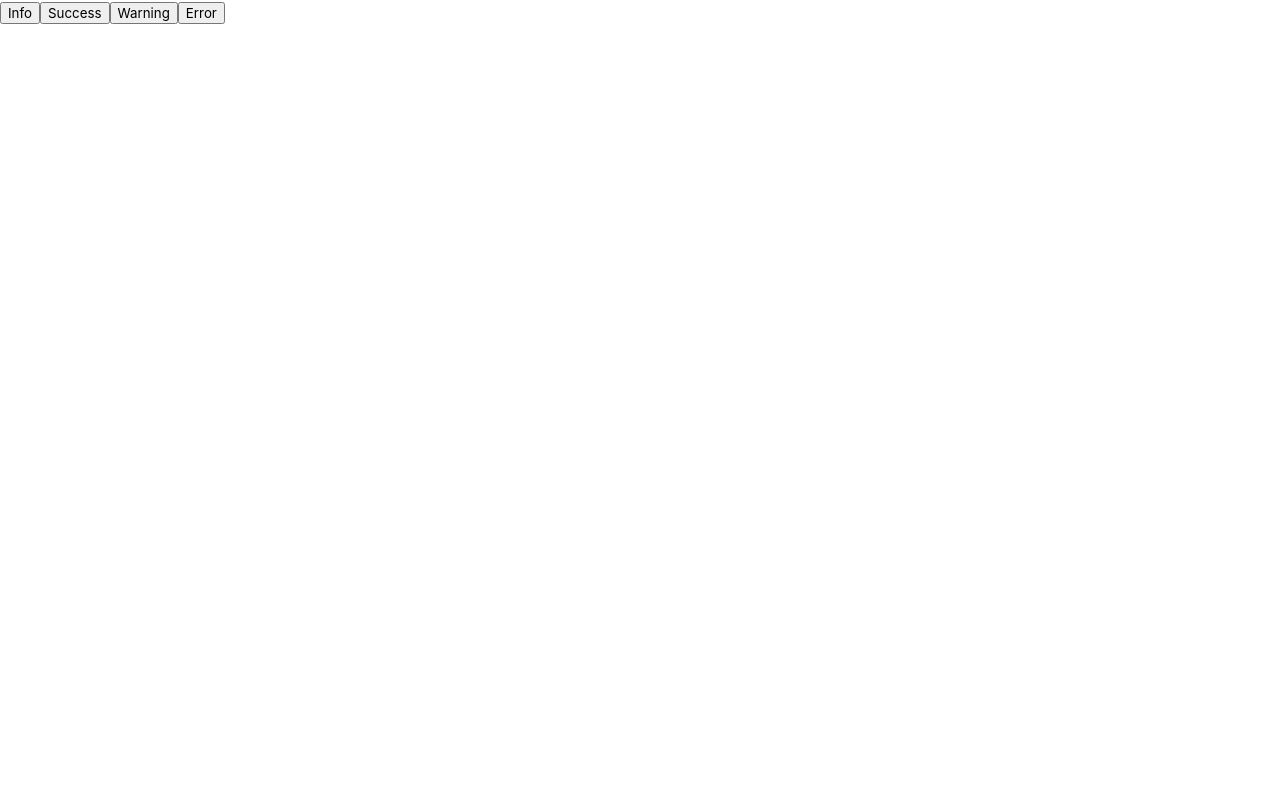
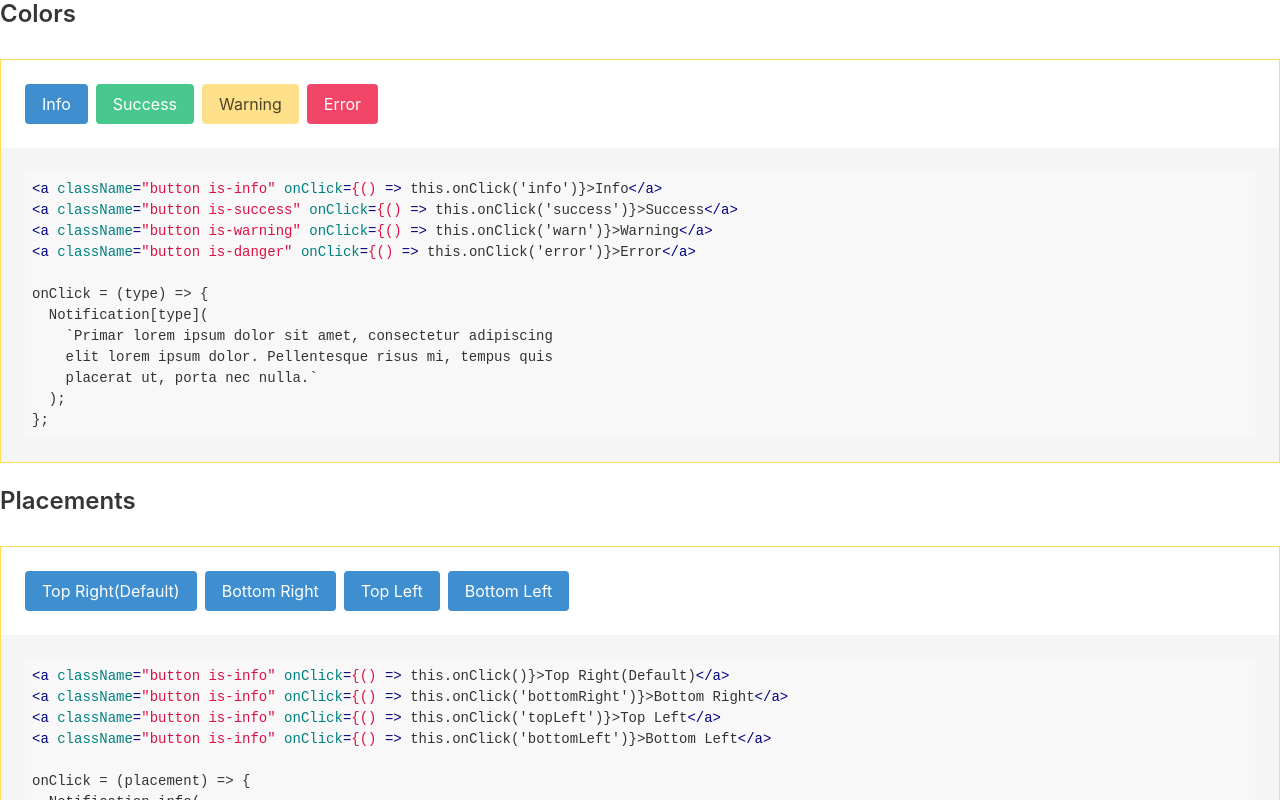
Before and after one commit to lxzxl/react-bulma-notification, a React app: page / in a window 1280 px wide. Shown: the top 800 px of the page. Built offline with nearby package versions, Linux system fonts and the light colour scheme.

Commit message:
improvements and adding document.

```diff
--- a/package.json
+++ b/package.json
@@ -13,6 +13,7 @@
     "extract-text-webpack-plugin": "3.0.0",
     "file-loader": "0.11.2",
     "fs-extra": "3.0.1",
+    "highlight.js": "^9.12.0",
     "html-webpack-plugin": "2.29.0",
     "jest": "20.0.4",
     "object-assign": "4.1.1",
@@ -44,6 +45,7 @@
     "test": "node scripts/test.js --env=jsdom"
   },
   "devDependencies": {
+    "@types/highlight.js": "^9.12.2",
     "@types/jest": "^22.0.0",
     "@types/node": "^8.5.2",
     "@types/react": "^16.0.31",
--- a/src/index.tsx
+++ b/src/index.tsx
@@ -1,18 +1,78 @@
-import * as React from 'react';
-import * as ReactDOM from 'react-dom';
+import React, { Component, PureComponent } from 'react';
+import ReactDOM from 'react-dom';
 import 'bulma/css/bulma.css';
 import registerServiceWorker from './registerServiceWorker';
 import Notification from './lib';
+import './style.less';
+import hljs from 'highlight.js';
+import 'highlight.js/styles/github.css';
+import { Placement } from 'rc-notification';
 
-class App extends React.Component {
+hljs.configure({ languages: ['html'] });
+
+interface Props {
+  name?: string;
+  code?: string;
+}
+
+class Snippet extends PureComponent<Props> {
+  private code: HTMLElement;
+  componentDidMount() {
+    hljs.highlightBlock(this.code);
+  }
   render() {
     return (
       <>
-        <button onClick={() => this.onClick('info')}>Info</button>
-        <button onClick={() => this.onClick('success')}>Success</button>
-        <button onClick={() => this.onClick('warn')}>Warning</button>
-        <button onClick={() => this.onClick('error')}>Error</button>
+        <h2 className="title is-4 is-spaced">{this.props.name}</h2>
+        <div className="snippet">
+          <div className="snippet-preview">{this.props.children}</div>
+          {this.props.code && (
+            <div className="snippet-code">
+              <pre>
+                <code ref={(code: HTMLElement) => (this.code = code)}>
+                  {this.props.code}
+                </code>
+              </pre>
+            </div>
+          )}
+        </div>
       </>
+    );
+  }
+}
+
+class Colors extends PureComponent {
+  render() {
+    const code = `<a className="button is-info" onClick={() => this.onClick('info')}>Info</a>
+<a className="button is-success" onClick={() => this.onClick('success')}>Success</a>
+<a className="button is-warning" onClick={() => this.onClick('warn')}>Warning</a>
+<a className="button is-danger" onClick={() => this.onClick('error')}>Error</a>
+
+onClick = (type) => {
+  Notification[type](
+    \`Primar lorem ipsum dolor sit amet, consectetur adipiscing
+    elit lorem ipsum dolor. Pellentesque risus mi, tempus quis
+    placerat ut, porta nec nulla.\`
+  );
+};`;
+    return (
+      <Snippet name="Colors" code={code}>
+        <a className="button is-info" onClick={() => this.onClick('info')}>
+          Info
+        </a>
+        <a
+          className="button is-success"
+          onClick={() => this.onClick('success')}
+        >
+          Success
+        </a>
+        <a className="button is-warning" onClick={() => this.onClick('warn')}>
+          Warning
+        </a>
+        <a className="button is-danger" onClick={() => this.onClick('error')}>
+          Error
+        </a>
+      </Snippet>
     );
   }
 
@@ -20,12 +80,69 @@ class App extends React.Component {
     Notification[type](
       `Primar lorem ipsum dolor sit amet, consectetur adipiscing
       elit lorem ipsum dolor. Pellentesque risus mi, tempus quis
-      placerat ut, porta nec nulla. Vestibulum rhoncus ac ex sit
-      amet fringilla. Nullam gravida purus diam, et dictum`,
-      'bottomRight'
+      placerat ut, porta nec nulla.`
     );
   };
 }
 
+class Placements extends PureComponent {
+  render() {
+    const code = `<a className="button is-info" onClick={() => this.onClick()}>Top Right(Default)</a>
+<a className="button is-info" onClick={() => this.onClick('bottomRight')}>Bottom Right</a>
+<a className="button is-info" onClick={() => this.onClick('topLeft')}>Top Left</a>
+<a className="button is-info" onClick={() => this.onClick('bottomLeft')}>Bottom Left</a>
+
+onClick = (placement) => {
+  Notification.info(
+    \`Primar lorem ipsum dolor sit amet, consectetur adipiscing
+    elit lorem ipsum dolor. Pellentesque risus mi, tempus quis
+    placerat ut, porta nec nulla.\`,
+    placement
+  );
+};`;
+    return (
+      <Snippet name="Placements" code={code}>
+        <a className="button is-info" onClick={() => this.onClick()}>
+          Top Right(Default)
+        </a>
+        <a
+          className="button is-info"
+          onClick={() => this.onClick('bottomRight')}
+        >
+          Bottom Right
+        </a>
+        <a className="button is-info" onClick={() => this.onClick('topLeft')}>
+          Top Left
+        </a>
+        <a
+          className="button is-info"
+          onClick={() => this.onClick('bottomLeft')}
+        >
+          Bottom Left
+        </a>
+      </Snippet>
+    );
+  }
+  onClick = (placement?: Placement) => {
+    Notification.info(
+      `Primar lorem ipsum dolor sit amet, consectetur adipiscing
+      elit lorem ipsum dolor. Pellentesque risus mi, tempus quis
+      placerat ut, porta nec nulla.`,
+      placement
+    );
+  };
+}
+
+class App extends Component {
+  render() {
+    return (
+      <>
+        <Colors />
+        <Placements />
+      </>
+    );
+  }
+}
+
 ReactDOM.render(<App />, document.getElementById('root') as HTMLElement);
 registerServiceWorker();
--- a/src/lib/Notification.tsx
+++ b/src/lib/Notification.tsx
@@ -1,9 +1,9 @@
-import * as React from 'react';
+import React from 'react';
 import './style.less';
 import Notification, {
   NoticeProps,
   NotificationInstance,
-  Position
+  Placement
 } from 'rc-notification';
 
 const defaultCls = 'bulma-notification';
@@ -11,16 +11,16 @@ type Content = NoticeProps['content'];
 
 interface Options extends NoticeProps {
   theme: string;
-  position?: Position;
+  placement?: Placement;
   children?: string | JSX.Element;
   className?: string;
   prefixCls?: string;
 }
 
 const getInstance = (function() {
-  let instances: { [k in Position]?: NotificationInstance } = {};
+  let instances: { [k in Placement]?: NotificationInstance } = {};
   return (
-    placement: Position,
+    placement: Placement = defaultPlacement,
     callback: (instance: NotificationInstance) => void
   ) => {
     if (instances[placement]) {
@@ -40,10 +40,10 @@ const getInstance = (function() {
   };
 })();
 
-const defaultPosition: Position = 'topRight';
+const defaultPlacement: Placement = 'topRight';
 
 const defaultOptions: Partial<Options> = {
-  position: defaultPosition,
+  placement: defaultPlacement,
   theme: '',
   closable: true,
   duration: 0,
@@ -52,8 +52,7 @@ const defaultOptions: Partial<Options> = {
 
 function notice(content: Content, options: Partial<Options>) {
   const opt: Partial<Options> = Object.assign({}, defaultOptions, options);
-  const placement = opt.position || defaultPosition;
-  return getInstance(placement, (notification: NotificationInstance) => {
+  return getInstance(opt.placement, (notification: NotificationInstance) => {
     const key = Date.now().toString();
     const props: NoticeProps = {
       key,
@@ -77,16 +76,19 @@ function notice(content: Content, options: Partial<Options>) {
 }
 
 export default {
-  info(content: Content, position?: Position) {
-    notice(content, { theme: 'is-info', position });
+  notice(placement?: Placement) {
+    return false;
   },
-  success(content: Content, position?: Position) {
-    notice(content, { theme: 'is-success', position });
+  info(content: Content, placement?: Placement) {
+    notice(content, { theme: 'is-info', placement });
   },
-  warn(content: Content, position?: Position) {
-    notice(content, { theme: 'is-warning', position });
+  success(content: Content, placement?: Placement) {
+    notice(content, { theme: 'is-success', placement });
   },
-  error(content: Content, position?: Position) {
-    notice(content, { theme: 'is-danger', position });
+  warn(content: Content, placement?: Placement) {
+    notice(content, { theme: 'is-warning', placement });
+  },
+  error(content: Content, placement?: Placement) {
+    notice(content, { theme: 'is-danger', placement });
   }
 };
--- /dev/null
+++ b/src/style.less
@@ -0,0 +1,22 @@
+.snippet {
+    border: 1px solid #ffdd57;
+    margin-top: 2rem;
+    margin-bottom: 1.5rem;
+    position: relative;
+}
+
+.button+.button {
+    margin-left: 0.5em;
+}
+
+.snippet-preview {
+    padding: 1.5rem;
+}
+
+.snippet-code {
+    background-color: whitesmoke;
+}
+
+pre {
+    padding: 1.5rem;
+}
--- a/tsconfig.json
+++ b/tsconfig.json
@@ -11,6 +11,7 @@
     "allowJs": true,
     "jsx": "react",
     "moduleResolution": "node",
+    "allowSyntheticDefaultImports": true,
     "forceConsistentCasingInFileNames": true,
     "noImplicitReturns": true,
     "noImplicitThis": true,
--- a/typings/rc-notification.d.ts
+++ b/typings/rc-notification.d.ts
@@ -1,11 +1,11 @@
 declare module 'rc-notification' {
-  import { Component, Ref } from 'react';
+  import { Component, Ref, ReactNode } from 'react';
 
-  export type Position = 'topLeft' | 'topRight' | 'bottomLeft' | 'bottomRight';
+  export type Placement = 'topLeft' | 'topRight' | 'bottomLeft' | 'bottomRight';
 
   export interface NoticeProps {
     key: string | number;
-    content: string | JSX.Element;
+    content: string | ReactNode;
     closable?: boolean;
     onClose?: React.MouseEventHandler<HTMLLinkElement>;
     duration?: number;
```
Also changed, not shown: 1 other file (tests, documents, lock files or other folders).
